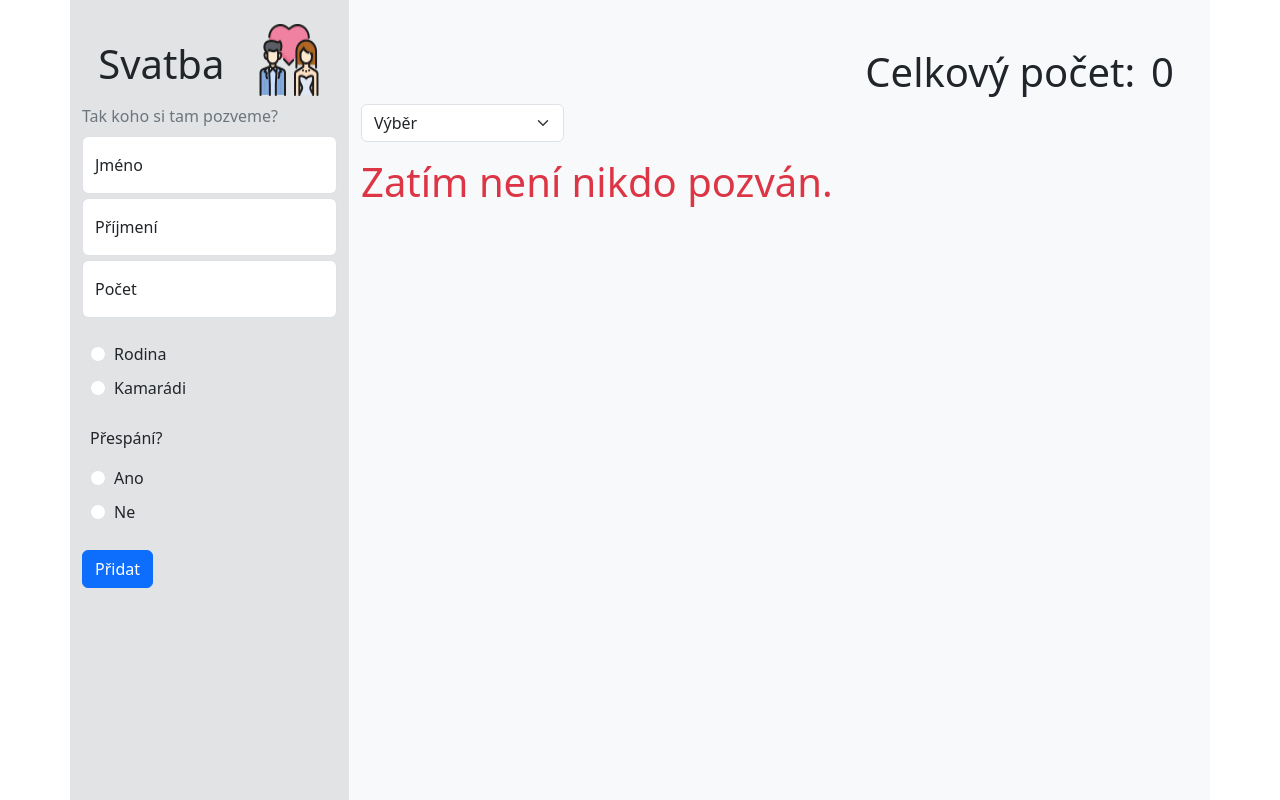
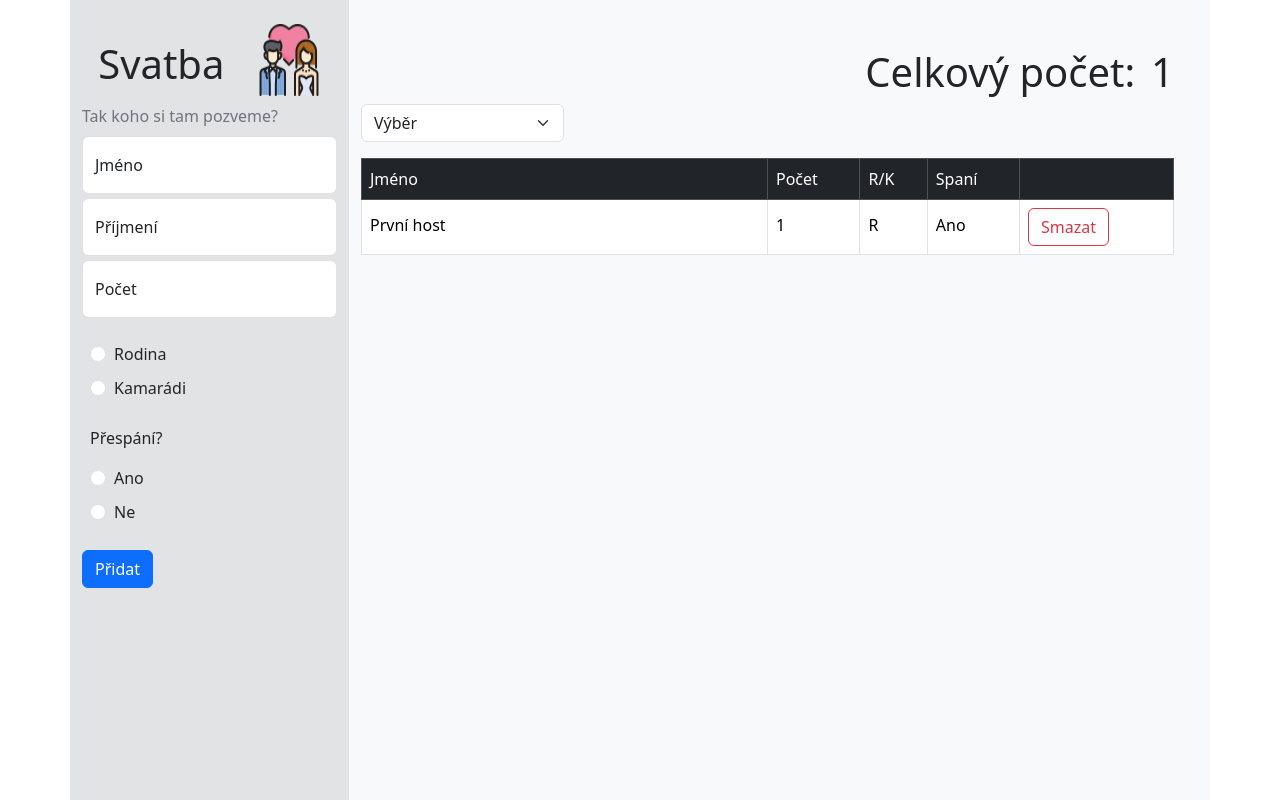
Before and after one commit to Yatrikoxi/Svatba-Hosti, a React (Vite) app: page / in a window 1280 px wide. Built offline with nearby package versions, Linux system fonts and the light colour scheme.

Commit message:
add dummy data to Person array

```diff
--- a/src/App.tsx
+++ b/src/App.tsx
@@ -4,7 +4,16 @@ import Form from "./components/Form";
 import { useState } from "react";
 
 function App() {
-  const [person, setPerson] = useState([]);
+  const [person, setPerson] = useState([
+    {
+      id: 0,
+      firstName: "První",
+      lastName: "host",
+      amount: 1,
+      option: "family",
+      sleep: "yes",
+    },
+  ]);
   const [selectedCategory, setSelectedCategory] = useState("");
 
   const visibleChoice = selectedCategory
```
